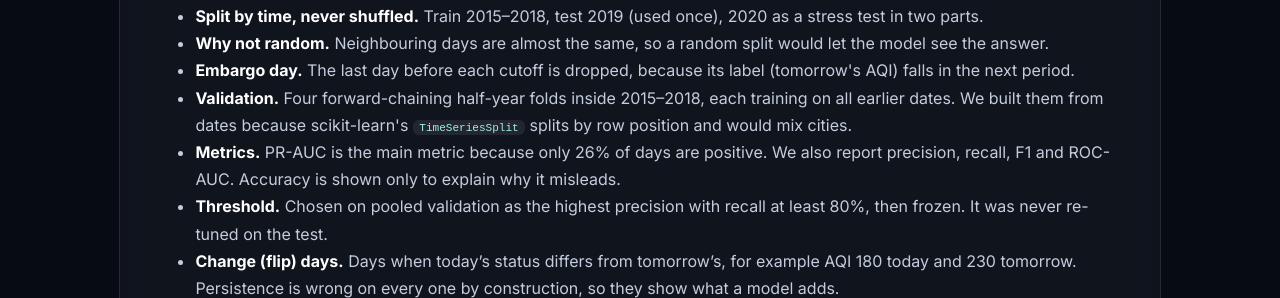
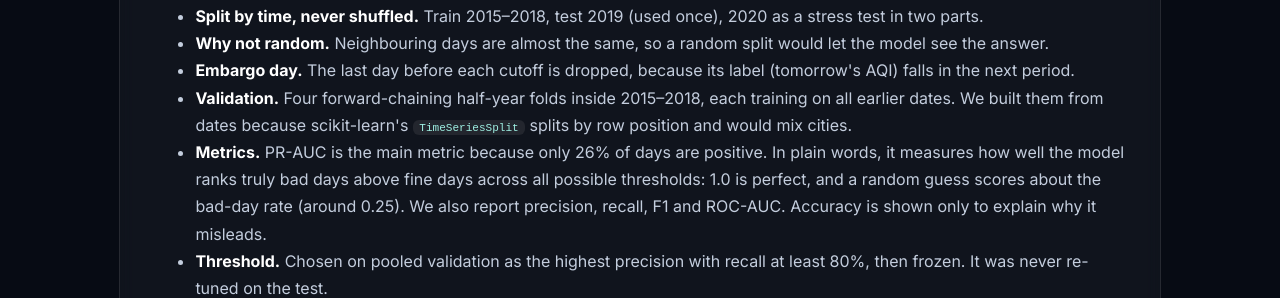
Before and after one commit to ayushi2577/AirWarn, a plain HTML site: page docs/index.html in a window 1280 px wide. Shown: the part 7071-7369 px from the top of the page. Drawn offline with nearby package versions, Linux system fonts and the light colour scheme.

Commit message:
Explain PR-AUC in plain words

```diff
--- a/docs/index.html
+++ b/docs/index.html
@@ -241,7 +241,7 @@
     <li><b>Why not random.</b> Neighbouring days are almost the same, so a random split would let the model see the answer.</li>
     <li><b>Embargo day.</b> The last day before each cutoff is dropped, because its label (tomorrow's AQI) falls in the next period.</li>
     <li><b>Validation.</b> Four forward-chaining half-year folds inside 2015&ndash;2018, each training on all earlier dates. We built them from dates because scikit-learn's <code>TimeSeriesSplit</code> splits by row position and would mix cities.</li>
-    <li><b>Metrics.</b> PR-AUC is the main metric because only 26% of days are positive. We also report precision, recall, F1 and ROC-AUC. Accuracy is shown only to explain why it misleads.</li>
+    <li><b>Metrics.</b> PR-AUC is the main metric because only 26% of days are positive. In plain words, it measures how well the model ranks truly bad days above fine days across all possible thresholds: 1.0 is perfect, and a random guess scores about the bad-day rate (around 0.25). We also report precision, recall, F1 and ROC-AUC. Accuracy is shown only to explain why it misleads.</li>
     <li><b>Threshold.</b> Chosen on pooled validation as the highest precision with recall at least 80%, then frozen. It was never re-tuned on the test.</li>
     <li><b>Change (flip) days.</b> Days when today&rsquo;s status differs from tomorrow&rsquo;s, for example AQI 180 today and 230 tomorrow. Persistence is wrong on every one by construction, so they show what a model adds.</li>
     <li><b>Seen vs new cities.</b> Headline results use the 18 cities seen in training. The 8 never-seen cities are reported separately.</li>
```
